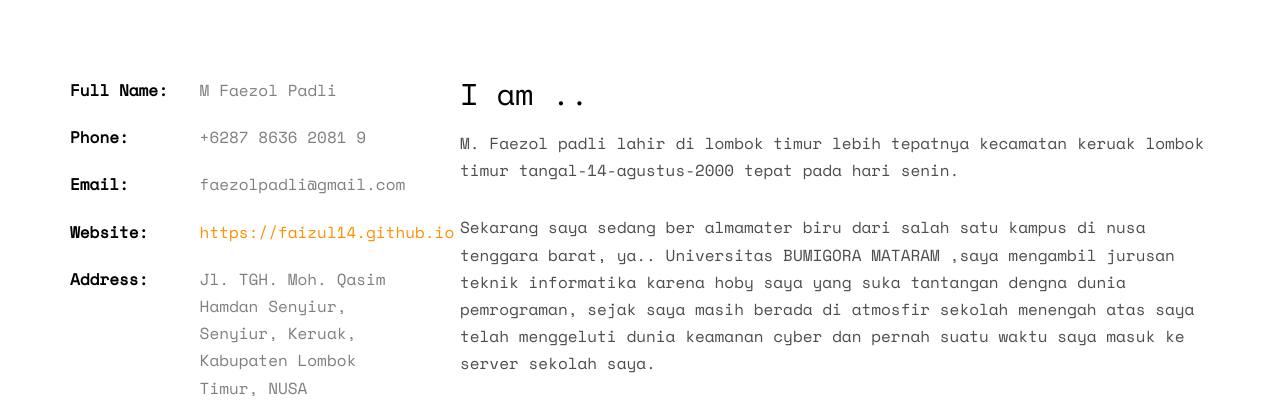
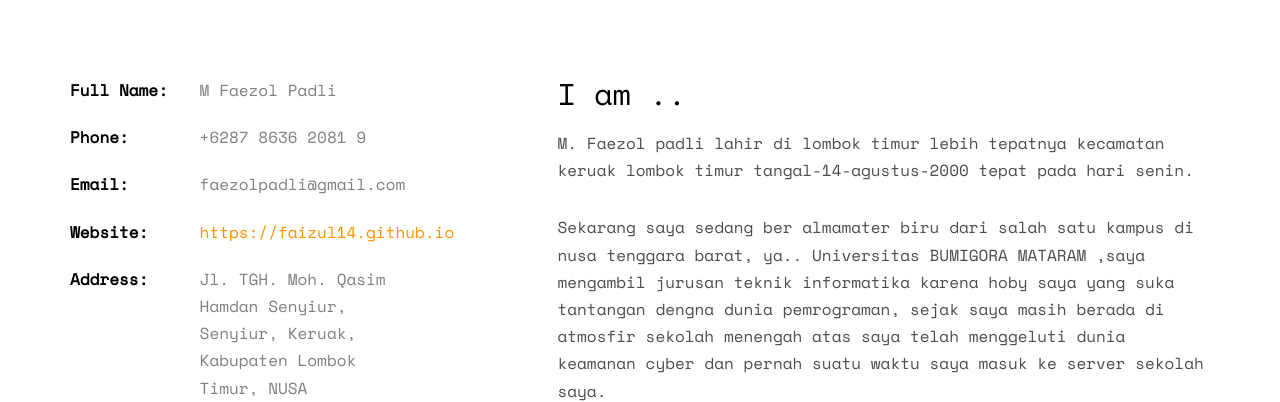
Before and after one commit to faizul14/faezolportfolio, a plain HTML site: page index.html in a window 1280 px wide. Shown: the part 995-1397 px from the top of the page. Drawn offline with nearby package versions, Linux system fonts and the light colour scheme; some packages are replaced by stand-ins of ours; no server answers; files whose address does not match are found by name.

Commit message:
Update index.html
ubah 2

```diff
--- a/index.html
+++ b/index.html
@@ -101,7 +101,7 @@
 							<li><span class="first-block">Address:</span><span class="second-block">Jl. TGH. Moh. Qasim Hamdan Senyiur, Senyiur, Keruak, Kabupaten Lombok Timur, NUSA TENGGARA BARAT. 83672</span></li>
 						</ul>
 					</div>
-					<div class="col-md-8">
+					<div class="col-md-7 col-md-offset-1">
 						<h2>I am ..</h2>
 						<p>M. Faezol padli lahir di lombok timur lebih tepatnya kecamatan keruak lombok timur tangal-14-agustus-2000 tepat pada hari senin.</p>
 						<p>Sekarang saya sedang ber almamater biru dari salah satu kampus di nusa tenggara barat,
```
